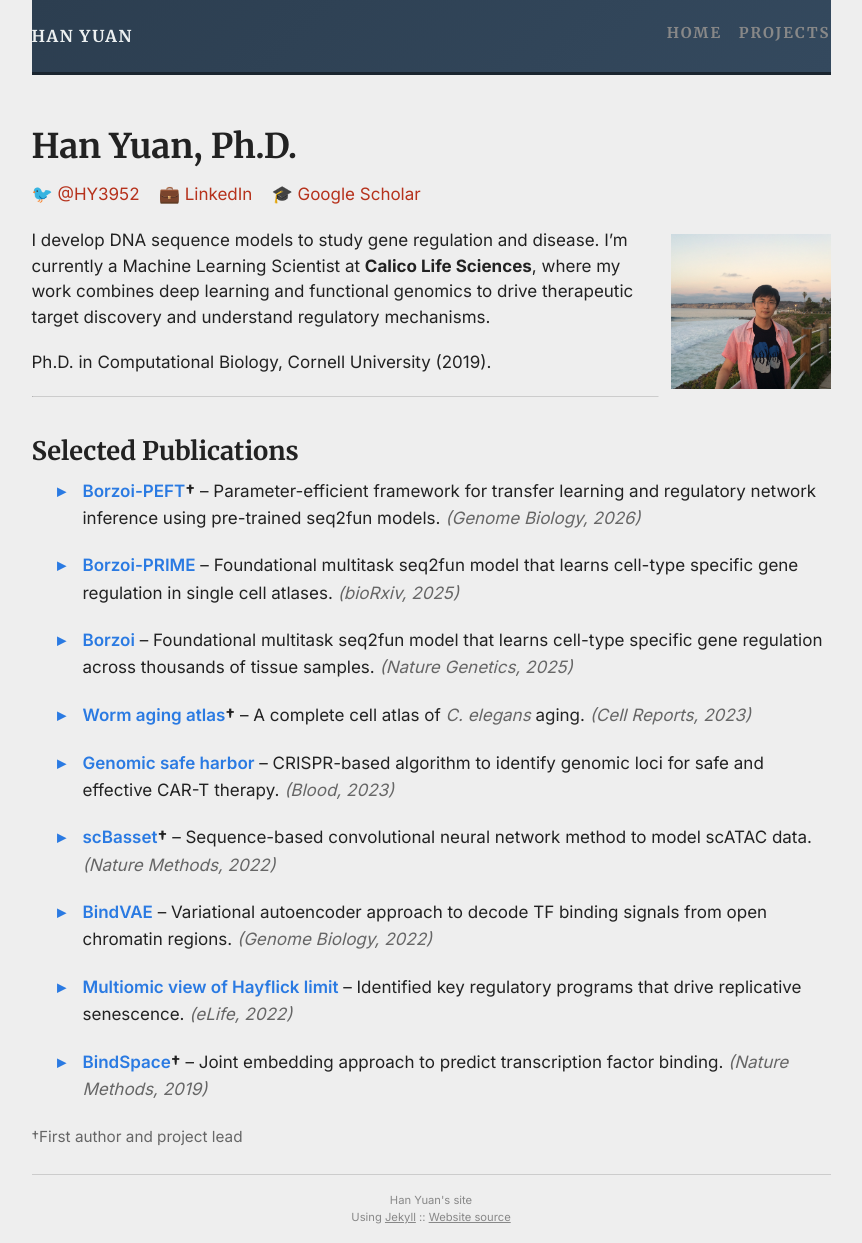
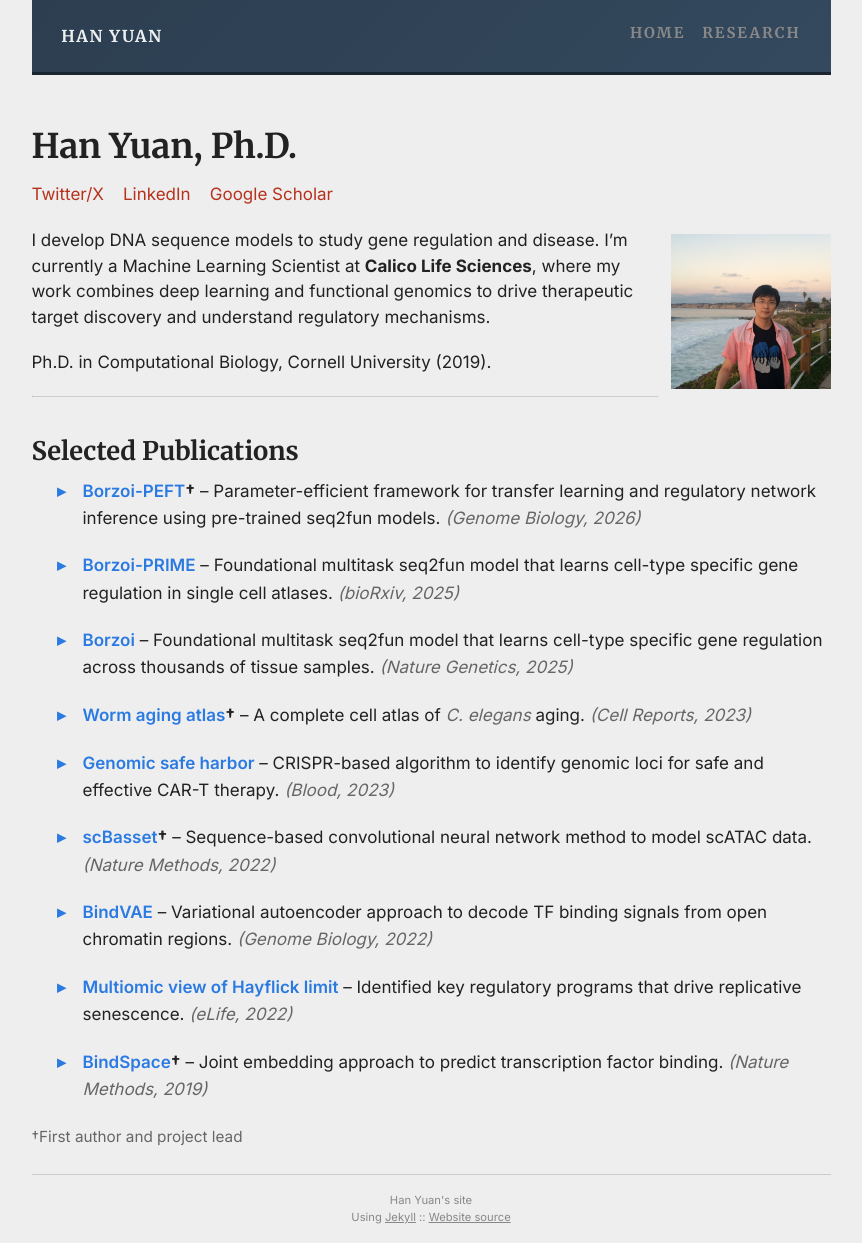
Before and after one commit to hy395/hy395.github.io, a Jekyll site: the page built from index.md, in a window 1280 px wide. Shown: the whole page, without its empty margins (209-1071 px from the left). Built offline with Jekyll 4.4.1, drawn with Linux system fonts in a browser that asks for light colours.

Commit message:
update template

```diff
--- a/_data/menu.yml
+++ b/_data/menu.yml
@@ -1,5 +1,5 @@
 - title: "Home"
   href: "/"
 
-- title: "Projects"
+- title: "Research"
   href: "/projects/"
--- a/_sass/_header.scss
+++ b/_sass/_header.scss
@@ -4,7 +4,7 @@
     position: relative;
     text-transform: uppercase;
     font-size: $small-font-size;
-    padding: 0.5em 0;
+    padding: 0.5em 2em;
     @extend %clearfix;
 }
 
--- a/index.md
+++ b/index.md
@@ -6,10 +6,9 @@ permalink: /
 
 # Han Yuan, Ph.D.
 
-
-🐦 [@HY3952](https://twitter.com/HY3952) &nbsp;&nbsp;
-💼 [LinkedIn](https://www.linkedin.com/in/han-yuan-0b909755/) &nbsp;&nbsp;
-🎓 [Google Scholar](https://scholar.google.com/citations?user=FryLQFwAAAAJ)
+[Twitter/X](https://twitter.com/HY3952) &nbsp;&nbsp;
+[LinkedIn](https://www.linkedin.com/in/han-yuan-0b909755/) &nbsp;&nbsp;
+[Google Scholar](https://scholar.google.com/citations?user=FryLQFwAAAAJ)
 
 {% include image.html url="images/profile.jpg" caption="" width="160px" height="160px" align="right" %}
 
```
